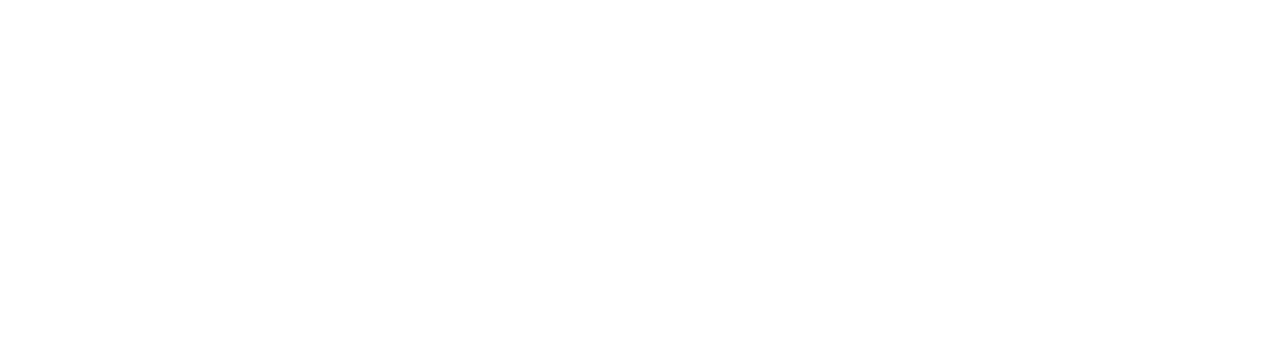
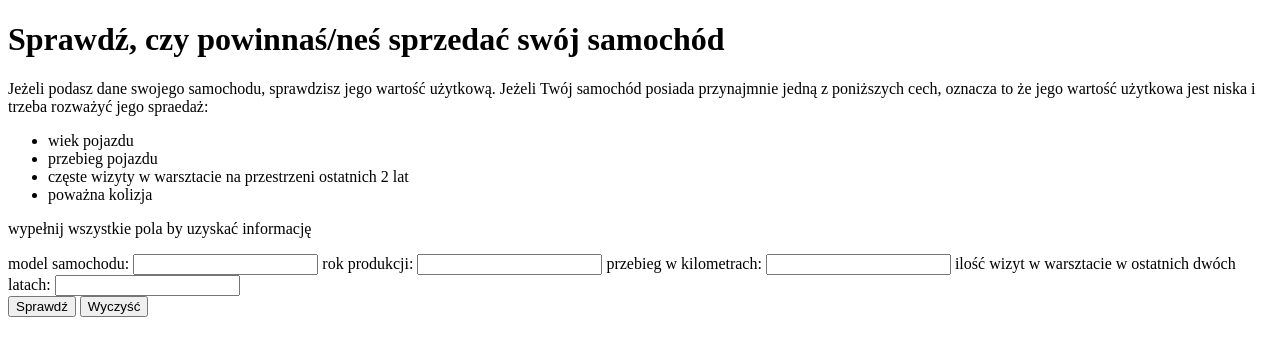
Before and after one commit to Scorpion19702022/should-you-sell-the-car, a website: page index.html in a window 1280 px wide. Drawn offline with Linux system fonts and the light colour scheme.

Commit message:
create html one

```diff
--- a/index.html
+++ b/index.html
@@ -18,7 +18,41 @@
 
 <body>
 
+    <h1>Sprawdź, czy powinnaś/neś sprzedać swój samochód</h1>
+    <p>Jeżeli podasz dane swojego samochodu, sprawdzisz jego wartość użytkową. Jeżeli Twój samochód posiada przynajmnie
+        jedną z poniższych cech, oznacza to że jego wartość użytkowa jest niska i trzeba rozważyć jego spraedaż:</p>
+    <ul>
+        <li>wiek pojazdu</li>
+        <li>przebieg pojazdu</li>
+        <li>częste wizyty w warsztacie na przestrzeni ostatnich 2 lat</li>
+        <li>poważna kolizja</li>
+    </ul>
 
+    <p class="error">wypełnij wszystkie pola by uzyskać informację</p>
+
+    <div class="info">
+        <label for="model" class="info__model">model samochodu:</label>
+        <input type="text" id="model" class="info__inputmodel">
+
+        <label for="year" class="info__year">rok produkcji:</label>
+        <input type="number" id="year" class="info__inputyear">
+
+        <label for="mileage" class="info__mileage">przebieg w kilometrach:</label>
+        <input type="number" id="mileage" class="info__inputmileage">
+
+        <label for="visit" class="info__visit">ilość wizyt w warsztacie w ostatnich dwóch latach:</label>
+        <input type="number" id="visit" class="info__inputvisit">
+    </div>
+
+    <div class="btns">
+        <button class="btns__advise">Sprawdź</button>
+        <button class="btns__clear">Wyczyść</button>
+    </div>
+
+    <div class="box">
+        <div class="box__info"></div>
+        <div class="box__advise"></div>
+    </div>
 
 
 
```
